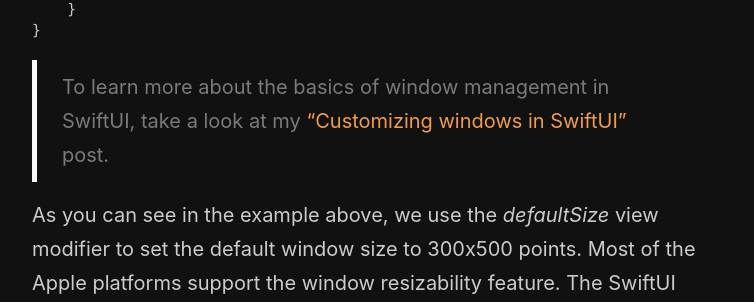
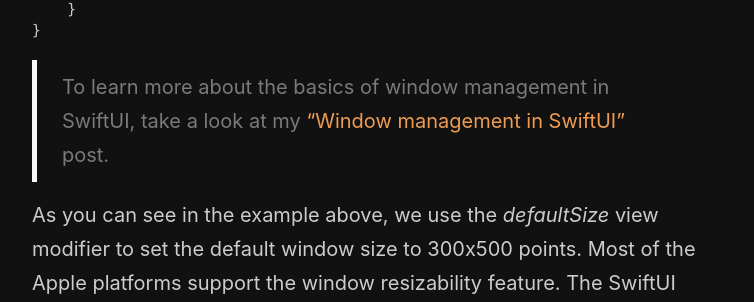
Before and after one commit to mecid/mecid.github.io, a Jekyll site: the page built from _posts/2024-08-06-customizing-windows-in-swiftui.md, in a window 1280 px wide and 900 px high, scrolled down 789 px. Shown: the part 151-453 px from the top of the window, without its empty margins (258-1012 px from the left). Built offline with Jekyll 4.4.1, drawn with Linux system fonts in a browser that asks for light colours.

Commit message:
reference post fixed in the customizing windows post

````diff
--- a/_posts/2024-08-06-customizing-windows-in-swiftui.md
+++ b/_posts/2024-08-06-customizing-windows-in-swiftui.md
@@ -27,7 +27,7 @@
 }
 ```
 
-> To learn more about the basics of window management in SwiftUI, take a look at my ["Customizing windows in SwiftUI"](/2024/08/06/customizing-windows-in-swiftui/) post.
+> To learn more about the basics of window management in SwiftUI, take a look at my ["Window management in SwiftUI"](/2022/11/02/window-management-in-swiftui/) post.
 
 As you can see in the example above, we use the *defaultSize* view modifier to set the default window size to 300x500 points. Most of the Apple platforms support the window resizability feature. The SwiftUI framework introduces the *windowResizability* view modifier to control how users can resize the window.
 
````
